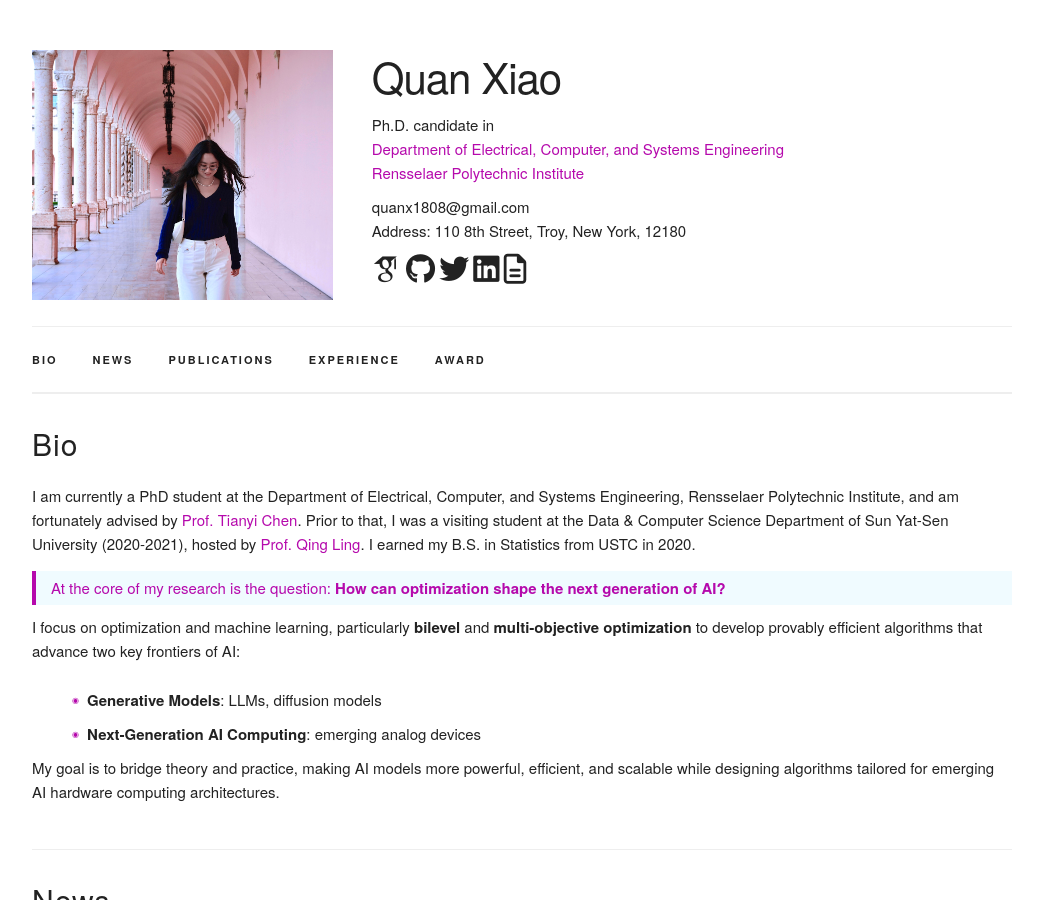
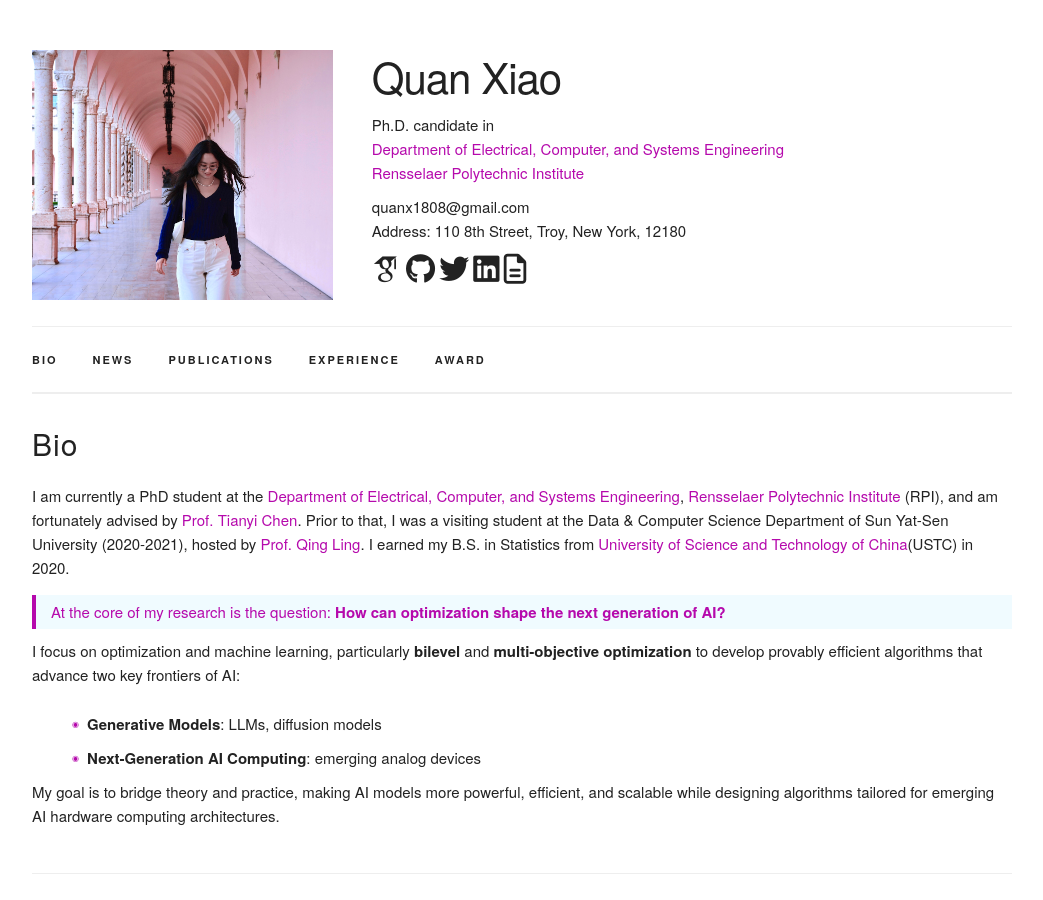
Before and after one commit to JenniferquanXiao/JenniferquanXiao.github.io, a Jekyll site: the page built from index.html, in a window 1280 px wide and 900 px high. Shown: the whole window, without its empty margins (118-1161 px from the left). Built offline with Jekyll 4.4.1, drawn with Linux system fonts in a browser that asks for light colours; some web fonts are replaced.

Commit message:
update the stucture

```diff
--- a/_data/bio.yaml
+++ b/_data/bio.yaml
@@ -5,12 +5,13 @@ html: |
     <h4>Bio</h4>
     <div class="bio‑intro">
       <p>
-        I am currently a PhD student at the Department of Electrical, Computer, and Systems Engineering,
-        Rensselaer Polytechnic Institute, and am fortunately advised by
+        I am currently a PhD student at the <a href="https://ecse.rpi.edu" target="_blank">Department of Electrical, Computer, and Systems Engineering</a>,
+        <a href="https://www.rpi.edu" target="_blank">Rensselaer Polytechnic Institute</a> (RPI),
+        and am fortunately advised by
         <a href="https://chentianyi1991.github.io" target="_blank">Prof.&nbsp;Tianyi Chen</a>.
         Prior to that, I was a visiting student at the Data & Computer Science Department of Sun Yat‑Sen University (2020‑2021),
         hosted by <a href="http://home.ustc.edu.cn/~qingling/" target="_blank">Prof.&nbsp;Qing Ling</a>.
-        I earned my B.S. in Statistics from USTC in 2020.
+        I earned my B.S. in Statistics from <a href="https://en.ustc.edu.cn" target="_blank">University of Science and Technology of China</a>(USTC) in 2020.
       </p>
     </div>
 
```
Also changed, not shown: 1 other file.
